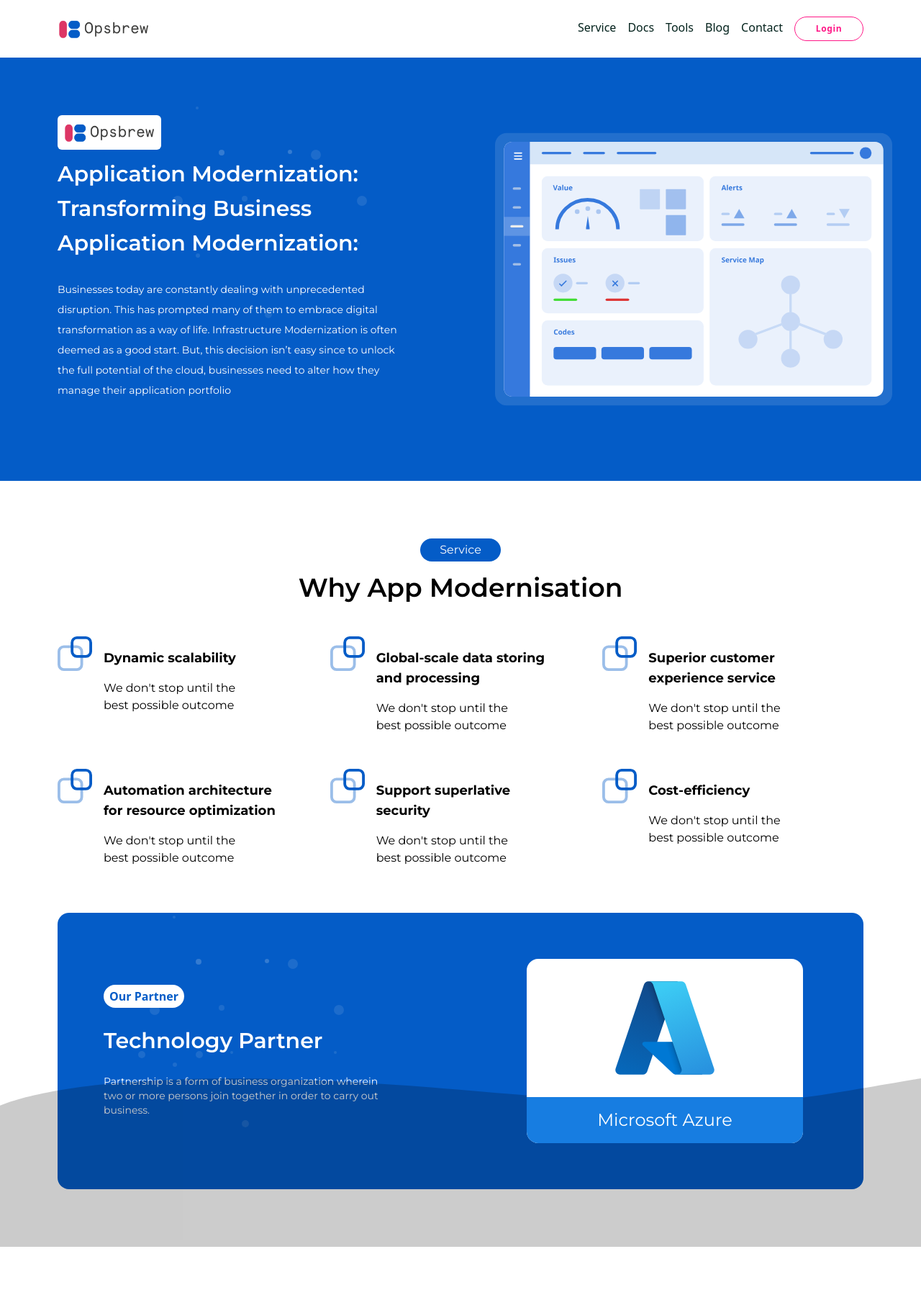
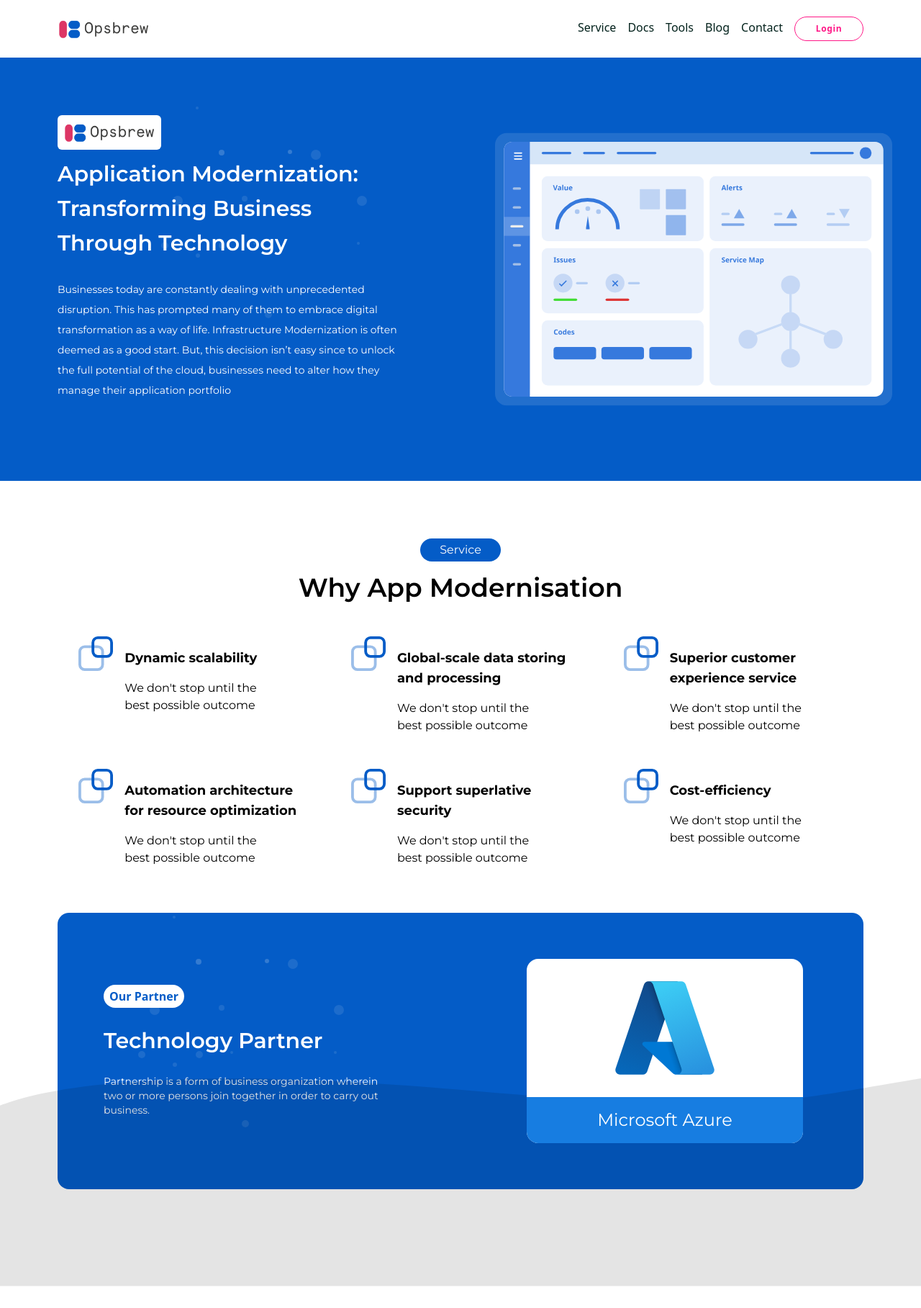
Before and after one commit to ramjithramadas/opsbrew-clone, a Next.js app: page / in a window 1280 px wide. Shown: the whole page at 72% size. Before the commit the page ends 1732 px from the top, so only its background shows below. Built offline with nearby package versions, Linux system fonts and the light colour scheme.

Commit message:
final fix

```diff
--- a/package.json
+++ b/package.json
@@ -11,8 +11,7 @@
     "@headlessui/react": "^1.4.2",
     "next": "12.0.7",
     "react": "17.0.2",
-    "react-dom": "17.0.2",
-    "react-responsive-carousel": "^3.2.22"
+    "react-dom": "17.0.2"
   },
   "devDependencies": {
     "@types/node": "17.0.8",
--- a/pages/index.tsx
+++ b/pages/index.tsx
@@ -1,6 +1,5 @@
-import type { NextPage } from "next";
+import React from "react";
 import Head from "next/head";
-import React from "react";
 import { metaLogo } from "../src/constants/svgs";
 import Layout from "../src/layouts";
 import {
@@ -22,7 +21,7 @@ export default function HomePage() {
    return (
       <Layout variant="main">
          <Head>
-            <title key="title"> Opsbrew</title>
+            <title key="title">Opsbrew</title>
             <meta property="og:type" content="website" />
             <meta property="og:title" content="Opsbrew clone" key="og:title" />
             <meta property="og:image" content={metaLogo} key="og:image" />
--- a/src/components/common/ReusableServiceCard.tsx
+++ b/src/components/common/ReusableServiceCard.tsx
@@ -7,7 +7,7 @@ type Props = {
 
 function ReusableServiceCard({ title, content }: Props) {
    return (
-      <div className="flex w-68">
+      <div className="flex justify-center w-68">
          <div className="w-12">{commonIcon}</div>
          <div className="py-4 pl-4">
             <p className="text-lg font-bold w-60">{title}</p>
--- a/src/components/header/index.tsx
+++ b/src/components/header/index.tsx
@@ -43,7 +43,7 @@ const Header = () => {
                               </a>
                            </Link>
                         ))}
-                        <a className="w-24 text-center transition duration-500 ease-out border text-navBtn border-navBtn hover:text-white hover:bg-navBtn loginBtn">
+                        <a className="w-24 text-center transition duration-500 ease-out border text-navBtn border-navBtn hover:text-white hover:bg-navBtn login-btn">
                            Login
                         </a>
                      </div>
@@ -117,7 +117,7 @@ const Header = () => {
                            {item.label}
                         </a>
                      ))}
-                     <a className="w-32 text-center text-orange-600 border border-orange-600 loginBtn">Login</a>
+                     <a className="w-32 text-center text-orange-600 border border-orange-600 login-btn">Login</a>
                   </div>
                </div>
             )}
--- a/src/components/home-page/TechnologyPartner.tsx
+++ b/src/components/home-page/TechnologyPartner.tsx
@@ -1,5 +1,4 @@
-import { Carousel } from "react-responsive-carousel";
-import CloudProviders from "../common/CloudProviders";
+import CloudProviders from "./CloudProviders";
 import EllipseDots from "../common/EllipseDots";
 
 const TechnologyPartner = () => {
--- a/src/layouts/index.tsx
+++ b/src/layouts/index.tsx
@@ -7,7 +7,5 @@ type Props = {
 };
 
 export default function Layout({ variant = "main", children }: Props) {
-   console.log("layout");
-
    return <MainLayout>{children}</MainLayout>;
 }
--- a/src/sections/HomeBanner.tsx
+++ b/src/sections/HomeBanner.tsx
@@ -5,14 +5,14 @@ const HomeBanner = () => {
    return (
       <section>
          <div className="grid grid-cols-1 gap-4 bg-primary-500 md:grid-cols-2">
-            <div className="relative pt-10 pl-10 md:p-20">
+            <div className="relative px-10 pt-10 md:p-20">
                <button className="flex items-center h-12 p-2 bg-white rounded-md w-38">
                   <img src="/logo/opsbrew.png" alt="opsbrew logo" className="w-32 h-9" />
                </button>
-               <div className="my-4 text-lg font-semibold text-white font-body sm:text-xl md:text-3xl">
-                  <p className="mt-3">Application Modernization:</p>
-                  <p className="mt-3">Transforming Business</p>
-                  <p className="mt-3">Application Modernization:</p>
+               <div className="my-4 text-xl font-semibold text-white font-body md:text-3xl">
+                  <p className="mt-2 md:mt-3">Application Modernization:</p>
+                  <p className="mt-2 md:mt-3">Transforming Business</p>
+                  <p className="mt-2 md:mt-3">Through Technology</p>
                </div>
                <div className="absolute left-28 top-16">
                   <EllipseDots />
@@ -27,7 +27,7 @@ const HomeBanner = () => {
                </div>
             </div>
 
-            <div className="px-10 py-20">
+            <div className="px-10 py-10 md:py-20">
                <div className="flex h-full">{homeBannerImg}</div>
             </div>
          </div>
--- a/src/sections/HomeService.tsx
+++ b/src/sections/HomeService.tsx
@@ -1,6 +1,5 @@
 import ReusableServiceCard from "../components/common/ReusableServiceCard";
 import TechnologyPartner from "../components/home-page/TechnologyPartner";
-import { commonIcon } from "../constants/svgs";
 
 function HomeService() {
    const cardData = [
@@ -45,7 +44,7 @@ function HomeService() {
          <div className="z-0">
             <TechnologyPartner />
          </div>
-         <div className="z-10 hidden opacity-20 custom-shape-divider-bottom md:block">
+         <div className="z-10 hidden opacity-10 custom-shape-divider-bottom md:block">
             <svg width="1000%" height="325" viewBox="0 0 1440 325" fill="none" xmlns="http://www.w3.org/2000/svg">
                <path
                   d="M0 43.0247C70 15 263 -21 715 18.0001C1167 57.0002 1184.28 43.4823 1440 0.5V325H0V43.0247Z"
--- a/styles/globals.css
+++ b/styles/globals.css
@@ -2,7 +2,7 @@
 @tailwind components;
 @tailwind utilities;
 
-.loginBtn {
+.login-btn {
    @apply px-3 py-2 text-xs font-bold tracking-wider rounded-full cursor-pointer;
 }
 
@@ -11,23 +11,11 @@
    position: absolute;
    bottom: 0;
    left: 0;
-   width: 100%;
-   overflow: hidden;
-   line-height: 0;
    height: 265px;
 }
 
 .custom-shape-divider-bottom svg {
    position: relative;
-   display: block;
    width: 100%;
    height: 350px;
-   transform: rotateY(0deg);
-   /* @media only screen and (min-width: 640px) {
-      width: calc(190% + 1.3px);
-   } */
 }
-
-.custom-shape-divider-bottom .shape-fill {
-   fill: #000;
-}
```
Also changed, not shown: src/components/home-page/CloudProviders.tsx (renamed from src/components/common/CloudProviders.tsx), 1 other file (tests, documents, lock files or other folders).
